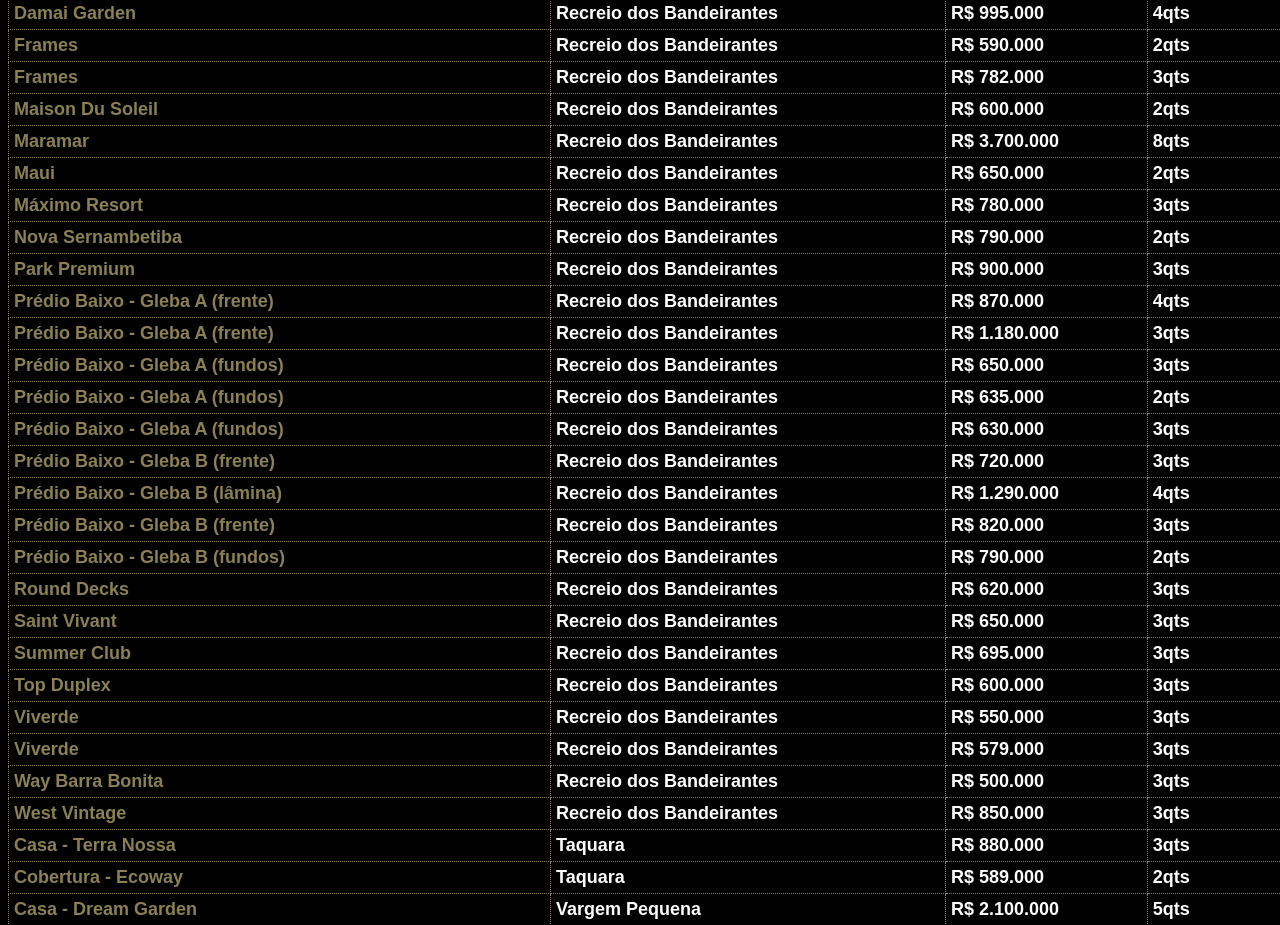
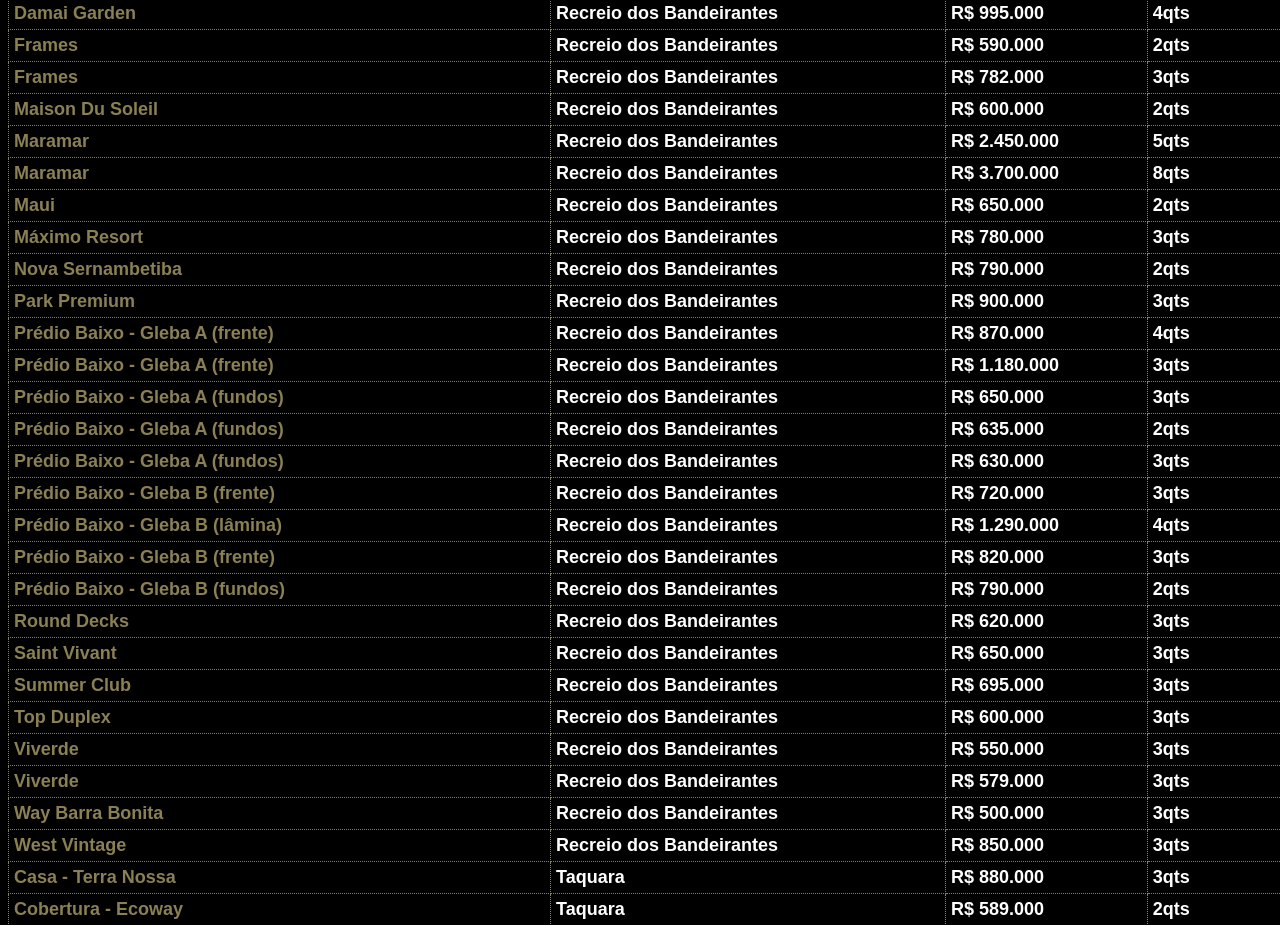
Before and after one commit to PedroCrqs/planilha-de-opcoes, a plain HTML site: page index.html in a window 1280 px wide. Shown: the part 1678-2603 px from the top of the page. Drawn offline with Linux system fonts and the light colour scheme; a web font is replaced by a local one.

Commit message:
maramar added

```diff
--- a/index.html
+++ b/index.html
@@ -699,6 +699,19 @@
           <td>
             <a
               class="bName"
+              href="https://drive.google.com/drive/u/1/folders/1ClLtPngrBjAHsJ-kPScAjh5dRDXTbhT6"
+              target="_blank"
+              >Maramar</a
+            >
+          </td>
+          <td>Recreio dos Bandeirantes</td>
+          <td>R$ 2.450.000</td>
+          <td>5qts</td>
+        </tr>
+        <tr>
+          <td>
+            <a
+              class="bName"
               href="https://drive.google.com/drive/u/1/folders/16JrWnEN4kw_hrpDcV0JcNyMtUR_ZUSg0"
               target="_blank"
               >Maramar</a
```
